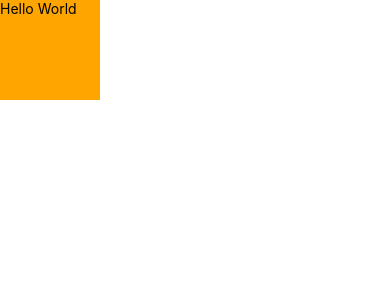
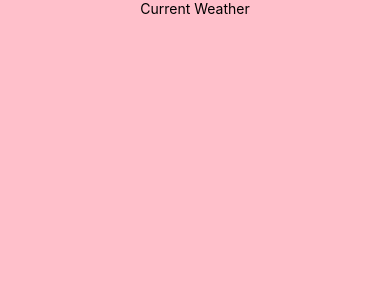
Before and after one commit to Akarsh2810/Weather-App, a React Native app: screen / in a window 390 px wide. Shown: the top 300 px of the page. Built offline with nearby package versions, Linux system fonts and the light colour scheme.

Commit message:
added background color to the screen and displayed a text

```diff
--- a/App.js
+++ b/App.js
@@ -1,24 +1,28 @@
-import { StatusBar } from 'expo-status-bar';
-import { StyleSheet, Text, View } from 'react-native';
+import React from "react";
+import {View, Text, StyleSheet, SafeAreaView, StatusBar} from "react-native";
 
-export default function App() {
-  // console.log("Hello World! You are inside Weather App");
+const App = () => {
+  // console.log("Hello App");
   return (
-    // <View style={styles.container}>
-    //   <Text>Hello! You are inside Weather App.</Text>
-    //   <StatusBar style="auto" />
-    // </View>
-    <View style = {{height: 100, width: 100, backgroundColor: 'orange'}}>
-      <Text>Hello World</Text>
-    </View>
-  );
+    <SafeAreaView style={styles.wrapper}>
+      <View style={styles.container}>
+        <Text>Current Weather</Text>
+      </View>
+    </SafeAreaView>
+  )
 }
 
 const styles = StyleSheet.create({
+  wrapper: {
+    flex: 1,
+    marginTop : StatusBar.currentHeight,
+  },
   container: {
     flex: 1,
-    backgroundColor: '#fff',
-    alignItems: 'center',
-    justifyContent: 'center',
-  },
-});
+    backgroundColor : "pink",
+    alignItems: "center",
+    // justifyContent: "center",
+  }
+})
+
+export default App;
```
